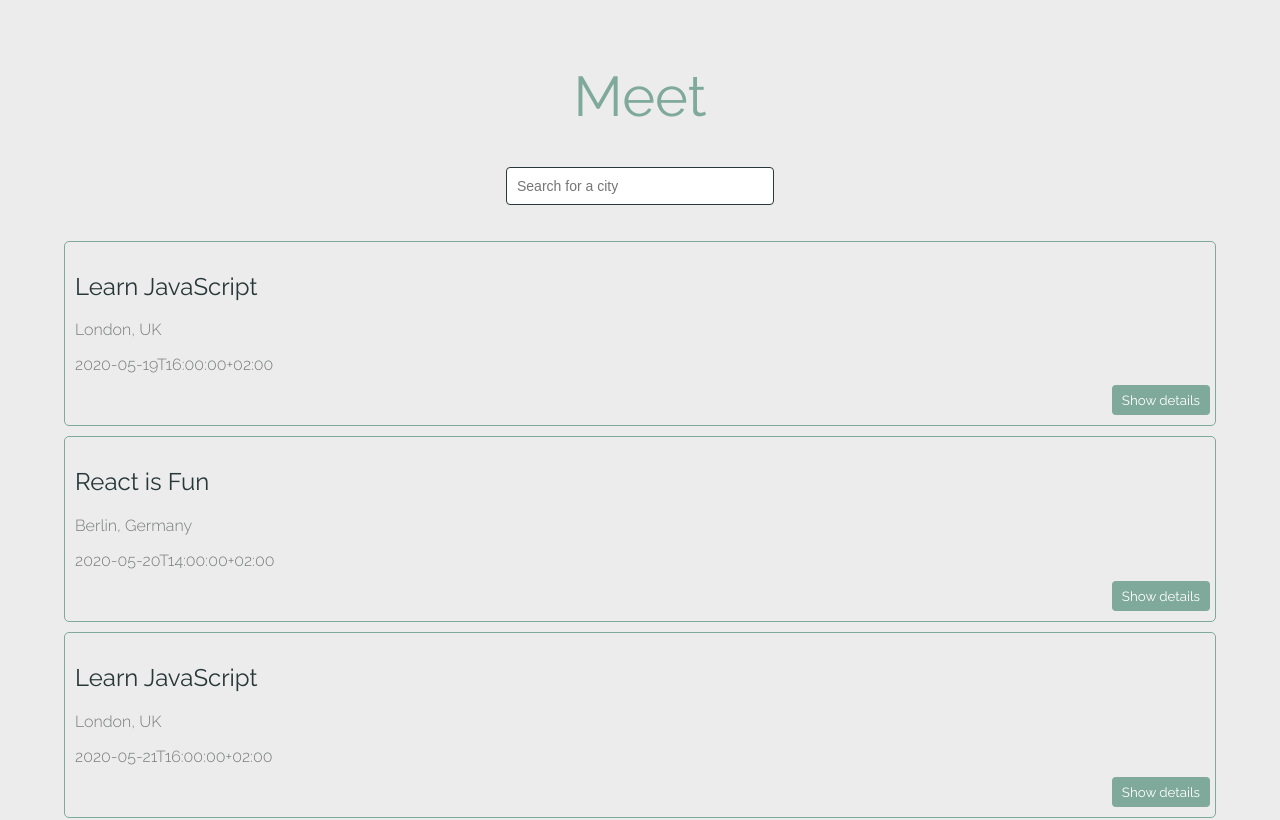
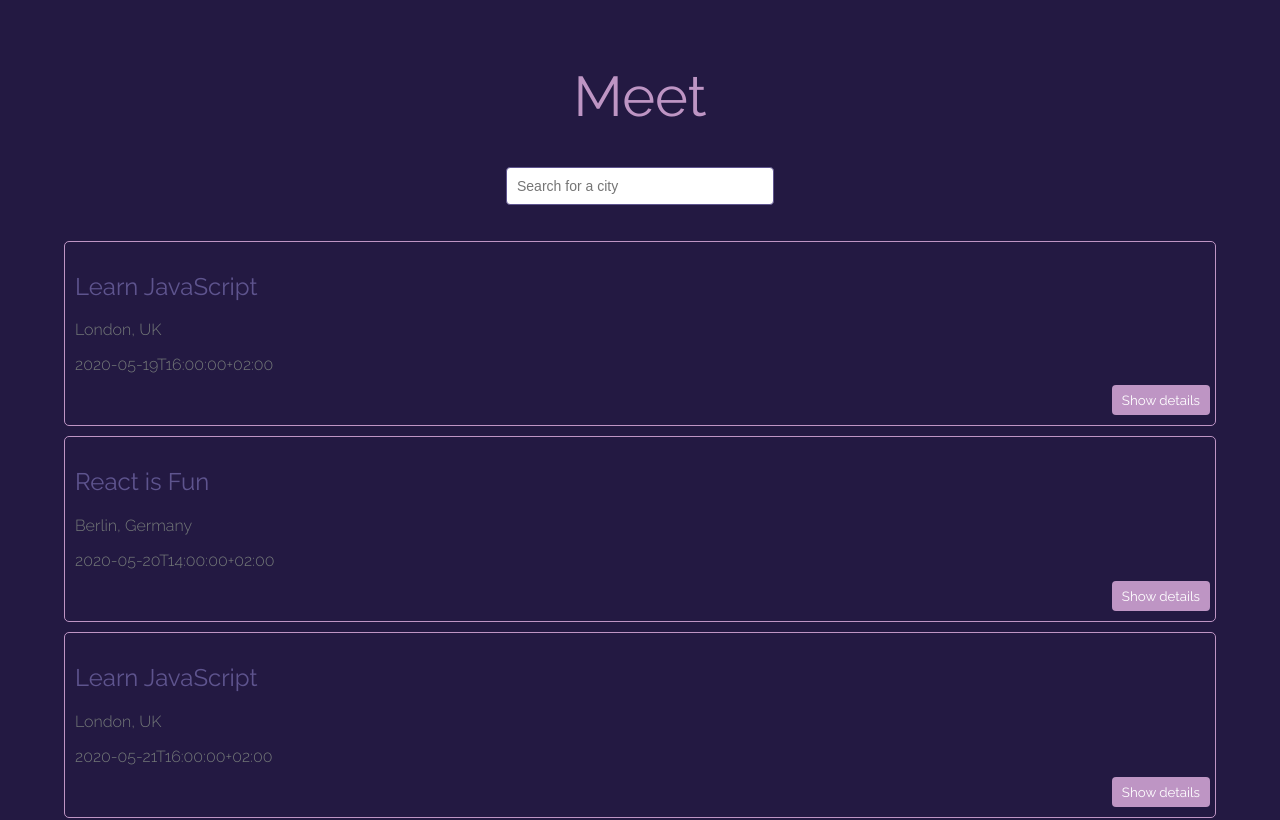
Before and after one commit to LeandraMT/meet_app, a React (Create React App) app: page / in a window 1280 px wide. Shown: the top 820 px of the page. Built offline with nearby package versions, Linux system fonts and the light colour scheme; what atatus-spa would draw is missing.

Commit message:
changed styles to match icons

```diff
--- a/src/App.css
+++ b/src/App.css
@@ -1,9 +1,9 @@
 @import url('https://fonts.googleapis.com/css2?family=Raleway:wght@100;200;300;400;500&display=swap');
 
 :root {
-  --background: #ececec;
-  --green: #7fa99b;
-  --dark_green: #283739;
+  --background: #231942;
+  --color: #be95c4;
+  --darker_color: #5e548e;
   --grey: #757a79;
   --white: #fff;
 }
@@ -26,7 +26,7 @@ ul {
 }
 
 .main-heading {
-  color: var(--green);
+  color: var(--color);
   font-size: 56px;
   font-weight: 400;
 }
@@ -45,12 +45,12 @@ ul {
   margin-bottom: 10px;
   text-align: left;
   position: relative;
-  border: 1px solid var(--green);
+  border: 1px solid var(--color);
   border-radius: 5px;
 }
 
 .event > h2 {
-  color: var(--dark_green);
+  color: var(--darker_color);
   font-weight: 400;
 }
 
@@ -69,13 +69,13 @@ ul {
   border-radius: 4px;
   font-family: inherit;
 
-  background-color: var(--green);
+  background-color: var(--color);
   color: var(--white);
   cursor: pointer;
 }
 
 .details {
-  color: var(--dark_green);
+  color: var(--darker_color);
   padding: 5px;
   font-size: 15px;
 }
@@ -94,7 +94,7 @@ span {
 input[type="text"] {
   padding: 8px 6px 8px 10px;
   border-radius: 4px;
-  border: 1px solid var(--dark_green);
+  border: 1px solid var(--darker_color);
   font-size: 14px;
   line-height: 20px;
   align-self: center;
@@ -135,7 +135,7 @@ input[type="text"] {
 }
 
 .suggestions > li:hover {
-  background-color: var(--green);
+  background-color: var(--color);
 }
 
 /*NUMBER OF EVENTS COMPONENT*/
@@ -145,5 +145,5 @@ input[type="text"] {
 
 #number-of-events > label {
   font-weight: 500;
-  color: var(--dark_green);
+  color: var(--darker_color);
 }
```
